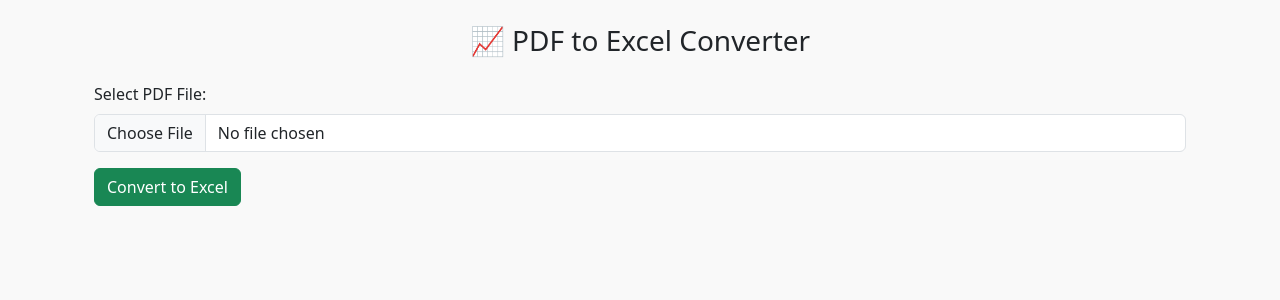
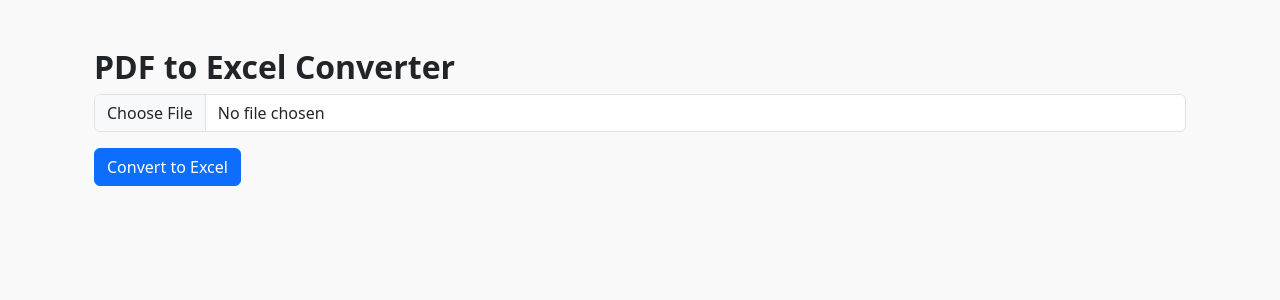
Before and after one commit to rajadityasharma/toolmitra_office, a Django app: page /pdf-to-excel/ in a window 1280 px wide. Shown: the part 56-356 px from the top of the page. Run offline with Django 5.2, Linux system fonts and the light colour scheme.

Commit message:
Added two project excel and ppt

```diff
--- a/tools/templates/dashboard.html
+++ b/tools/templates/dashboard.html
@@ -57,7 +57,7 @@
             </div>
             <div class="card-body">
                 <ul class="list-unstyled mb-0">
-                    <li><a href="#" class="text-decoration-none">📽️ PDF to PPT (Coming Soon)</a></li>
+                    <li><a href="/pdf-to-ppt/" class="text-decoration-none">📽️ PDF to PPT</a></li>
                 </ul>
             </div>
         </div>
--- a/tools/templates/pdf_to_excel.html
+++ b/tools/templates/pdf_to_excel.html
@@ -1,23 +1,20 @@
-{% extends "base.html" %}
-{% block title %}PDF to Excel - ToolMitra{% endblock %}
+{% extends 'base.html' %}
 
 {% block content %}
-<div class="container my-4">
-  <h3 class="text-center mb-4">📈 PDF to Excel Converter</h3>
-
+<div class="container mt-5">
+  <h2>PDF to Excel Converter</h2>
   <form method="POST" enctype="multipart/form-data">
     {% csrf_token %}
     <div class="mb-3">
-      <label for="pdf_file" class="form-label">Select PDF File:</label>
-      <input type="file" name="pdf_file" id="pdf_file" class="form-control" accept=".pdf" required>
+      <input type="file" name="pdf_file" accept="application/pdf" class="form-control" required>
     </div>
-    <button type="submit" class="btn btn-success">Convert to Excel</button>
+    <button type="submit" class="btn btn-primary">Convert to Excel</button>
   </form>
 
-  {% if converted %}
-  <div class="alert alert-success mt-4">
-    ✅ Excel generated! <a href="{{ excel_file_url }}" class="btn btn-sm btn-outline-success" download>Download Excel</a>
-  </div>
+  {% if excel_url %}
+    <div class="alert alert-success mt-3">
+      Converted! <a href="{{ excel_url }}" download>Download Excel File</a>
+    </div>
   {% endif %}
 </div>
 {% endblock %}
--- a/tools/urls.py
+++ b/tools/urls.py
@@ -9,4 +9,5 @@ urlpatterns = [
     path('pdf-merger/', views.pdf_merger, name='pdf_merger'),
     path('pdf-to-word/', views.pdf_to_word, name='pdf_to_word'),
     path('pdf-to-excel/', views.pdf_to_excel, name='pdf_to_excel'),
+    path('pdf-to-ppt/', views.pdf_to_ppt, name='pdf_to_ppt'),
 ]
--- a/tools/views.py
+++ b/tools/views.py
@@ -4,11 +4,17 @@ from django.http import HttpResponse
 from PyPDF2 import PdfMerger
 from pdf2docx import Converter
 import os
-from django.core.files.storage import default_storage
+from django.core.files.storage import default_storage, FileSystemStorage
 from django.conf import settings
 import pdfplumber
 import pandas as pd
-from django.core.files.storage import FileSystemStorage
+import uuid
+from pathlib import Path
+from openpyxl import Workbook
+import tempfile
+from pdf2image import convert_from_bytes
+from pptx import Presentation
+from pptx.util import Inches
 
 def dashboard(request):
     return render(request, "dashboard.html")
@@ -64,35 +70,76 @@ def pdf_to_word(request):
 
 
 def pdf_to_excel(request):
-    converted = False
-    excel_file_url = None
+    excel_url = None
 
     if request.method == 'POST' and request.FILES.get('pdf_file'):
         pdf_file = request.FILES['pdf_file']
+        unique_id = str(uuid.uuid4())
+        pdf_path = Path(settings.MEDIA_ROOT) / f"{unique_id}.pdf"
 
-        # ✅ Save file inside media/temp
-        fs = FileSystemStorage(location=settings.MEDIA_ROOT / 'temp', base_url=settings.MEDIA_URL + 'temp/')
-        filename = fs.save(pdf_file.name, pdf_file)
-        pdf_full_path = fs.path(filename)
+        with open(pdf_path, 'wb+') as f:
+            for chunk in pdf_file.chunks():
+                f.write(chunk)
 
-        all_tables = []
+        # Start converting PDF to Excel
+        wb = Workbook()
+        ws = wb.active
 
-        with pdfplumber.open(pdf_full_path) as pdf:
+        with pdfplumber.open(pdf_path) as pdf:
+            row_num = 1
             for page in pdf.pages:
-                table = page.extract_table()
-                if table:
-                    df = pd.DataFrame(table[1:], columns=table[0])
-                    all_tables.append(df)
+                text = page.extract_text()
+                if text:
+                    for line in text.split('\n'):
+                        ws.cell(row=row_num, column=1).value = line
+                        row_num += 1
 
-        if all_tables:
-            combined_df = pd.concat(all_tables, ignore_index=True)
-            excel_path = pdf_full_path.replace('.pdf', '.xlsx')
-            combined_df.to_excel(excel_path, index=False)
+        # Save the Excel file
+        excel_filename = f"{unique_id}.xlsx"
+        excel_path = Path(settings.MEDIA_ROOT) / excel_filename
+        wb.save(excel_path)
+        excel_url = settings.MEDIA_URL + excel_filename
 
-            excel_file_url = fs.base_url + os.path.basename(excel_path)
-            converted = True
+    return render(request, 'pdf_to_excel.html', {'excel_url': excel_url})
 
-    return render(request, 'pdf_to_excel.html', {
-        'converted': converted,
-        'excel_file_url': excel_file_url
-    })
+
+def pdf_to_ppt(request):
+    if request.method == 'POST' and request.FILES.get('pdf_file'):
+        pdf_file = request.FILES['pdf_file']
+
+        # Convert PDF to images
+        images = convert_from_bytes(pdf_file.read(), poppler_path="C:/poppler-xx/bin")
+
+        # Create presentation
+        prs = Presentation()
+        blank_slide_layout = prs.slide_layouts[6]  # blank layout
+
+        for img in images:
+            slide = prs.slides.add_slide(blank_slide_layout)
+
+            # Save temp image
+            with tempfile.NamedTemporaryFile(suffix='.png', delete=False) as tmp:
+                img_path = tmp.name
+                img.save(img_path, 'PNG')
+
+            # Slide size
+            prs_width = prs.slide_width
+            prs_height = prs.slide_height
+
+            # Add image to slide
+            slide.shapes.add_picture(img_path, 0, 0, width=prs_width, height=prs_height)
+
+            # Clean up temp image
+            os.remove(img_path)
+
+        # Save PPT to memory
+        with tempfile.NamedTemporaryFile(suffix='.pptx', delete=False) as tmp_ppt:
+            prs.save(tmp_ppt.name)
+            tmp_ppt.seek(0)
+            pptx_data = tmp_ppt.read()
+
+        response = HttpResponse(pptx_data, content_type='application/vnd.openxmlformats-officedocument.presentationml.presentation')
+        response['Content-Disposition'] = 'attachment; filename="converted.pptx"'
+        return response
+
+    return render(request, 'pdf_to_ppt.html')
```
Also changed, not shown: tools/templates/pdf_to_ppt.html (added, +11 -0 lines), 4 other files.
